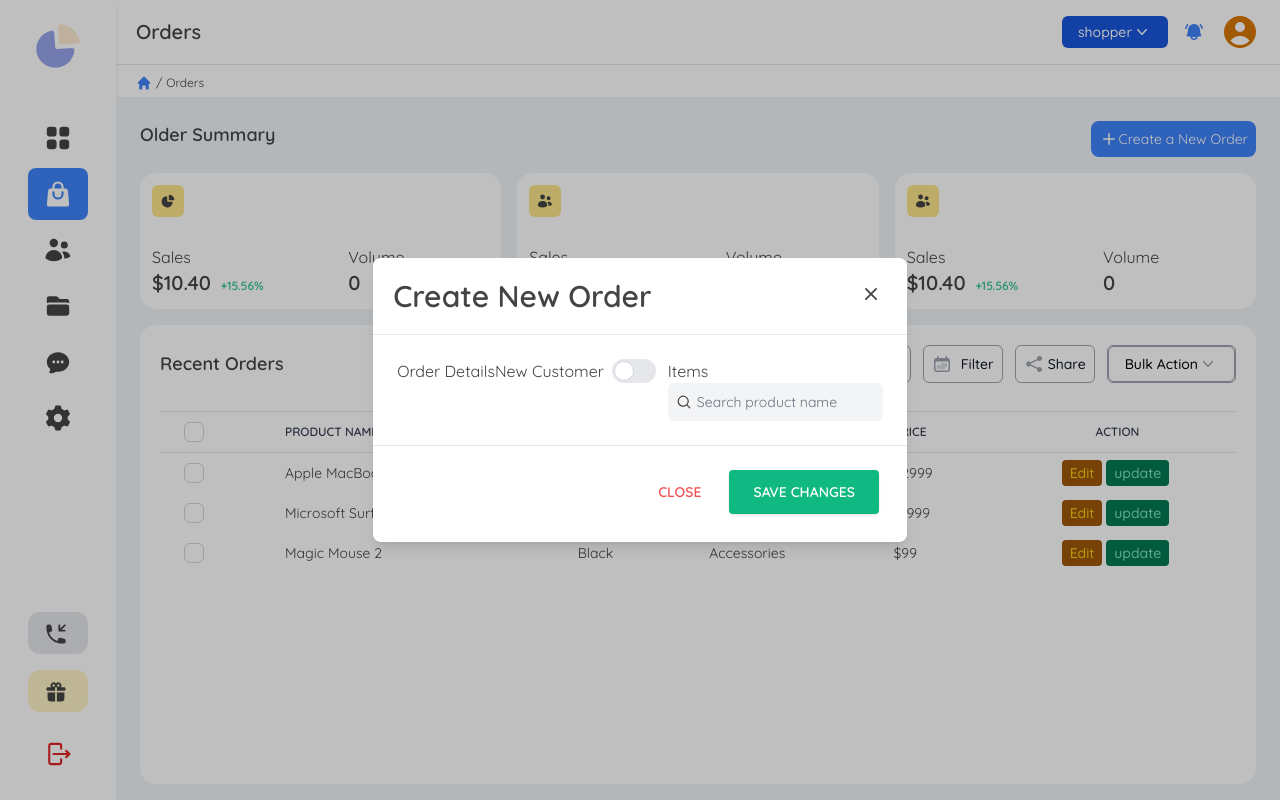
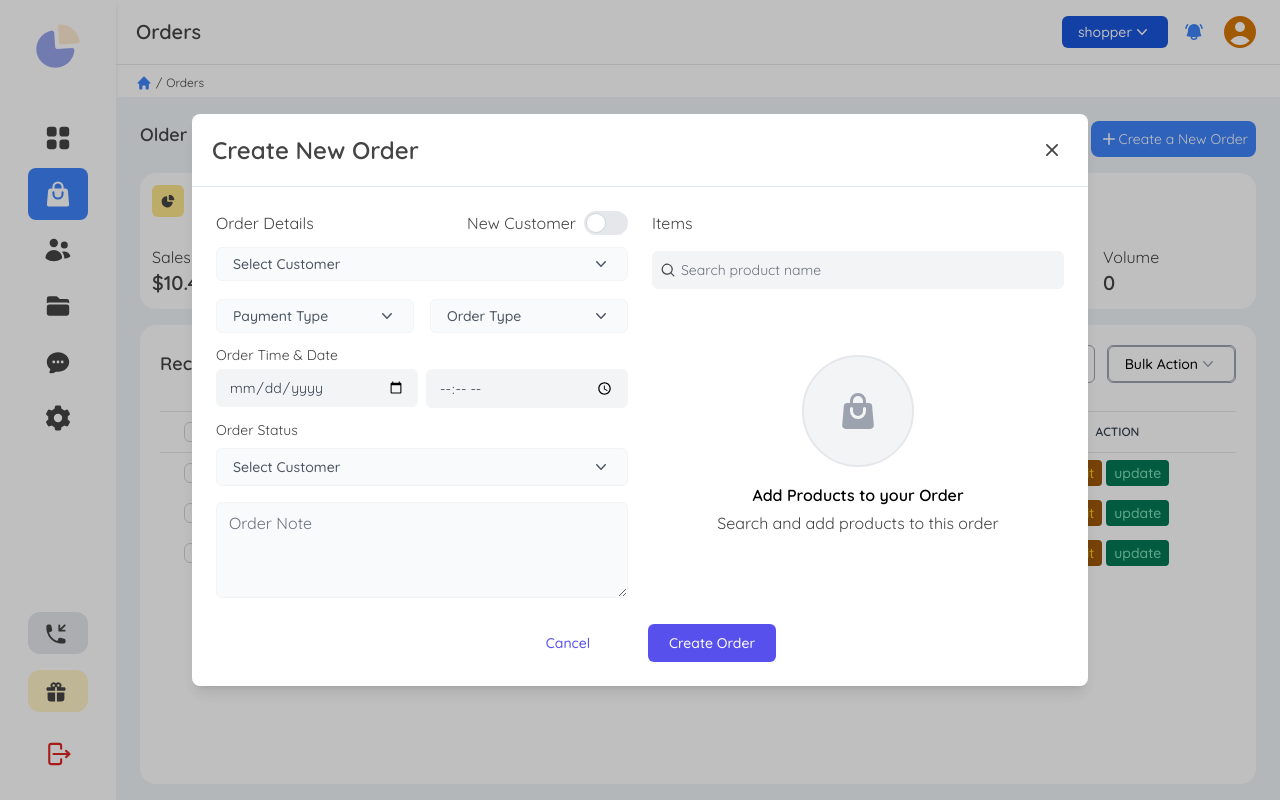
Before and after one commit to Ruan-Rita/Metrix-SaaS, a Next.js app in the folder client/: page /orders in a window 1280 px wide. Both pictures are taken after typing "Sample" into the empty fields and a click on the button "Create a New Order". Built offline with nearby package versions, Linux system fonts and the light colour scheme.

Commit message:
Client: Complete page Order in parts, missing view an order

```diff
--- a/client/components/InfoCard/InfoCard.tsx
+++ b/client/components/InfoCard/InfoCard.tsx
@@ -1,6 +1,6 @@
 import { DOMElement, ReactNode } from "react"
 import { ThemeColorDropDown } from "../../util/Enums"
-import Dropdown from "../core/Dropdown"
+import Dropdown from "../Core/Dropdown"
 
 interface IInfoCard {
     icon?: ReactNode
--- /dev/null
+++ b/client/components/Modais/ModalCreateOrder.tsx
@@ -0,0 +1,79 @@
+import { useState } from 'react'
+import { ShoppingBagIcon } from "@heroicons/react/20/solid";
+import { ThemeColorDropDown } from "../../util/Enums";
+import Dropdown from "../Core/Dropdown";
+import Input from "../Core/Input";
+import ModalBase, { SizeModal } from "../Core/Modal/Modal";
+import { ModalBaseProps, ModalProps } from "../Core/Modal/Typing";
+import SubmitButton from "../Core/Submit";
+import Switch from "../Core/Switch";
+
+export default function ModalCreateOrder({ hasFooter = true, width = SizeModal.MEDIUM, header, close, open, children_header = false, close_button = true }: ModalProps) {
+    const [newCustomer, setNewCustomer] = useState(false)
+    return (
+        <ModalBase hasFooter={hasFooter} width={width} header={header} close={close} open={open} children_header={children_header} close_button={close_button} >
+            <div className="flex justify-between gap-6">
+                <div className="flex-1 flex flex-col">
+                    <div className="flex justify-between">
+                        <h1>Order Details</h1>
+                        <div className="flex content-center">
+                            New Customer
+                            <Switch onChange={(value) => setNewCustomer(value)} />
+                        </div>
+                    </div>
+                    <div className={`${newCustomer ? 'h-40' : 'h-0'} overflow-hidden  transition-all`}>
+                        <Input className="my-3" placeholder="Customer Name" type="text" />
+                        <Input className="mb-4 mt-1" placeholder="Customer E-mail" type="text" />
+                        <div className="flex gap-4">
+                            <Dropdown items={['+12', '+55']} />
+                            <div className="flex-1">
+                                <Input placeholder="12 988437057" type="text" />
+                            </div>
+                        </div>
+                    </div>
+                    <div className={`${newCustomer ? 'h-0' : 'h-11'} transition-all`}>
+                        <Dropdown className="w-full mt-1" theme={ThemeColorDropDown.bgGray} items={['Ruan Rita', 'Joao Maria']} label="Select Customer" />
+                    </div>
+                    <div className="flex justify-between gap-4 mt-4">
+                        <Dropdown className="w-full" theme={ThemeColorDropDown.bgGray} items={['Ruan Rita', 'Joao Maria']} label="Payment Type" />
+                        <Dropdown className="w-full" theme={ThemeColorDropDown.bgGray} items={['Ruan Rita', 'Joao Maria']} label="Order Type" />
+                    </div>
+                    <div className="mt-3">
+                        <h2 className="text-sm">Order Time & Date</h2>
+                        <div className="flex justify-between gap-2 mt-1">
+                            <div className="flex-1">
+                                <Input placeholder="12/12/2020" type="date" />
+                            </div>
+                            <div className="flex-1">
+                                <Input placeholder="12:00 PM" type="time" />
+                            </div>
+                        </div>
+                    </div>
+                    <div className="mt-3">
+                        <h2 className="text-sm">Order Status</h2>
+                        <Dropdown className="w-full py-2" theme={ThemeColorDropDown.bgGray} items={['Pending', 'Complete', 'Processing']} label="Select Customer" />
+                        <textarea className="h-24 max-h-24 min-h-min w-full text-gray-700 bg-gray-50 border border-gray-100 mt-2 rounded-md" placeholder="Order Note"></textarea>
+                    </div>
+                </div>
+                <div className="flex-1 flex flex-col">
+                    <h1 className="mb-4">Items</h1>
+                    <Input type="search" placeholder="Search product name" />
+                    <div className="flex justify-center content-center flex-1">
+                        <div className="flex flex-col justify-center flex-wrap flex-1">
+                            <div className="w-28 h-28 rounded-full border-2 border-gray-200 bg-gray-100 flex justify-center content-center mx-auto">
+                                <ShoppingBagIcon width={40} className="fill-gray-400" />
+                            </div>
+                            <h1 className="text-center mt-4 font-bold text-black">Add Products to your Order</h1>
+                            <p className="text-center my-1">Search and add products to this order</p>
+                        </div>
+                    </div>
+                </div>
+            </div>
+            <div className="flex gap-4 justify-center mt-5">
+                <SubmitButton className="bg-white !text-indigo-600 border border-indigo-600 hover:!bg-gray-100 w-32" label="Cancel" />
+                <SubmitButton className="w-32" label="Create Order" />
+            </div>
+        </ModalBase>
+    )
+
+}
--- a/client/components/core/Dropdown/index.tsx
+++ b/client/components/core/Dropdown/index.tsx
@@ -1,16 +1,16 @@
 import { ChevronDownIcon } from '@heroicons/react/20/solid'
 import { useEffect, useRef, useState } from 'react'
-import { findDOMNode } from 'react-dom'
-import { ThemeColorDropDown } from '../../../util/Enums'
-import SimpleHash from '../../../util/SimpleHash'
+import { DirectionDropDown, ThemeColorDropDown } from '../../../util/Enums'
 interface IDropdown {
     items: any[],
     label?: string,
     onChange?: Function | undefined,
     className?: string
     theme?: ThemeColorDropDown
+    direction?: DirectionDropDown
 }
-export default function Dropdown({ items = [], label, onChange, theme, className }: IDropdown) {
+
+export default function Dropdown({ direction = DirectionDropDown.LEFT, items = [], label, onChange, theme, className }: IDropdown) {
     const [selected, setSelected] = useState(-1)
     const [isActive, setIsActive] = useState(false)
     const dropdownRef: any = useRef()
@@ -43,6 +43,10 @@ export default function Dropdown({ items = [], label, onChange, theme, className
             button: 'text-blue-600 bg-blue-100 hover:bg-blue-300 focus:ring-blue-400 dark:bg-blue-300 dark:hover:bg-blue-400 dark:focus:bg-blue-400',
             icon: 'fill-blue-600'
         },
+        bgGray: {
+            button: 'border border-gray-100 text-gray-600 bg-gray-50 hover:bg-gray-100 focus:ring-gray-400 dark:bg-gray-200 dark:hover:bg-gray-400 dark:focus:bg-gray-400',
+            icon: 'fill-gray-600'
+        },
     }
 
     function renderValue() {
@@ -58,8 +62,8 @@ export default function Dropdown({ items = [], label, onChange, theme, className
                 {renderValue()}
                 <ChevronDownIcon className={`ml-auto w-5 h-5 ${themeColor[theme ? theme : ThemeColorDropDown.default].icon}`} />
             </button>
-            <div className={`${isActive ? '' : 'hidden'} absolute top-1 dropdown-container z-10 w-44 bg-white rounded divide-y divide-gray-100 shadow dark:bg-gray-700 right-0 translate-x-0`}>
-                <ul className="py-1 text-sm text-gray-700 dark:text-gray-200">
+            <div className={`${isActive ? '' : 'hidden'} ${direction === 'left' ? 'left-0' : 'right-0'} absolute top-10 z-10 w-44 bg-white rounded divide-y divide-gray-100 shadow dark:bg-gray-700 translate-x-0`}>
+                <ul className="py-2 text-sm text-gray-700 dark:text-gray-200">
                     {items.map((item, key) => (
                         <li key={key} onClick={() => setSelected(key)}>
                             <span className="block py-2 px-4 hover:bg-gray-100 dark:hover:bg-gray-600 dark:hover:text-white">{item}</span>
--- a/client/components/core/Input/index.tsx
+++ b/client/components/core/Input/index.tsx
@@ -21,7 +21,7 @@ export default function Input({ label, value, type = 'text', ...rest }: IInput)
 
   function getIcon() {
     const styles = {
-      className: "w-4 absolute ml-2 z-10 text-neutral-700"
+      className: "w-4 absolute ml-2 z-20 text-neutral-700"
     }
     const typeIcons = {
       'email': <EnvelopeIcon {...styles} />,
--- a/client/components/core/Modal/Modal.tsx
+++ b/client/components/core/Modal/Modal.tsx
@@ -1,7 +1,13 @@
-import { LockClosedIcon, XMarkIcon } from '@heroicons/react/20/solid';
+import { XMarkIcon } from '@heroicons/react/20/solid';
 import { ModalBaseProps } from './Typing';
 
-export default function ModalBase({ width = '300', header, children, close, open, children_header = false, close_button = true }: ModalBaseProps) {
+export const SizeModal = {
+    BIG: 'max-w-4xl',
+    MEDIUM: 'max-w-2xl',
+    SMALL: 'max-w-sm',
+}
+
+export default function ModalBase({ hasFooter = true, width = SizeModal.MEDIUM, header, children, close, open, children_header = false, close_button = true }: ModalBaseProps) {
     return (
         <>
             {open ? (
@@ -9,11 +15,11 @@ export default function ModalBase({ width = '300', header, children, close, open
                     <div
                         className={`justify-center items-center flex overflow-x-hidden overflow-y-auto fixed inset-0 z-50 outline-none focus:outline-none`}
                     >
-                        <div className="relative w-auto my-6 mx-auto max-w-3xl">
-                            <div className={`border-0 rounded-lg shadow-lg relative flex flex-col bg-white outline-none focus:outline-none w-[${width}px]`}>
+                        <div className="relative flex my-6 mx-auto w-full">
+                            <div className={`border-0 flex-1 rounded-lg shadow-lg relative flex flex-col bg-white outline-none focus:outline-none w-full ${width} mx-auto`}>
                                 {children_header ? children_header : (
                                     <div className="flex items-start justify-between p-5 border-b border-solid border-slate-200 rounded-t">
-                                        <h3 className="text-3xl font-semibold">
+                                        <h3 className="text-2xl font-semibold">
                                             {header}
                                         </h3>
                                         <button
@@ -29,8 +35,8 @@ export default function ModalBase({ width = '300', header, children, close, open
                                 <div className="relative p-6 flex-auto">
                                     {children}
                                 </div>
+                                {hasFooter ? (
                                     <div className="flex items-center justify-end p-6 border-t border-solid border-slate-200 rounded-b">
-
                                         {close_button ?
                                             <button
                                                 className="text-red-500 background-transparent font-bold uppercase px-6 py-2 text-sm outline-none focus:outline-none mr-1 mb-1 ease-linear transition-all duration-150"
@@ -46,6 +52,7 @@ export default function ModalBase({ width = '300', header, children, close, open
                                             Save Changes
                                         </button>
                                     </div>
+                                ) : null}
                             </div>
                         </div>
                     </div>
--- /dev/null
+++ b/client/components/core/Switch/index.tsx
@@ -0,0 +1,12 @@
+interface ISwitch {
+    onChange: (value: boolean) => void
+}
+export default function Switch({ onChange }: ISwitch) {
+    return (
+        <label className="ml-2 mb-1 h-fit relative block items-center cursor-pointer">
+            <input onChange={(e) => onChange(e.target.checked)} type="checkbox" value="" className="sr-only peer" />
+            <div className="w-11 h-6 bg-gray-200 peer-focus:outline-none peer-focus:ring-4 peer-focus:ring-blue-300 dark:peer-focus:ring-blue-800 rounded-full peer dark:bg-gray-700 peer-checked:after:translate-x-full peer-checked:after:border-white after:content-[''] after:absolute after:top-[2px] after:left-[2px] after:bg-white after:border-gray-300 after:border after:rounded-full after:h-5 after:w-5 after:transition-all dark:border-gray-600 peer-checked:bg-blue-600"></div>
+            {/* <span className="ml-3 text-sm font-medium text-gray-900 dark:text-gray-300"></span> */}
+        </label>
+    )
+}
--- a/client/pages/orders/index.tsx
+++ b/client/pages/orders/index.tsx
@@ -1,14 +1,16 @@
 import { useState, useRef } from 'react'
 import { CalendarDaysIcon, CalendarIcon, ChartPieIcon, FunnelIcon, PlusIcon, ShareIcon, ShoppingBagIcon, UsersIcon } from "@heroicons/react/20/solid";
-import Dropdown from "../../components/core/Dropdown";
-import Input from "../../components/core/Input";
-import ModalBase from "../../components/core/Modal/Modal";
-import SubmitButton from "../../components/core/Submit";
-import TableBase from "../../components/core/TableBase";
 import InfoCard from "../../components/InfoCard/InfoCard";
 import MainTemplate from "../../components/Templates/Main";
-import { ThemeColorDropDown } from "../../util/Enums";
-import PopoverFilter from './Filters/PopoverFilter';
+import { DirectionDropDown, ThemeColorDropDown } from "../../util/Enums";
+import PopoverFilter from '../../components/Filters/PopoverFilter';
+import Switch from '../../components/Core/Switch';
+import Input from '../../components/Core/Input';
+import SubmitButton from '../../components/Core/Submit';
+import Dropdown from '../../components/Core/Dropdown';
+import TableBase from '../../components/Core/TableBase';
+import ModalBase, { SizeModal } from '../../components/Core/Modal/Modal';
+import ModalCreateOrder from '../../components/Modais/ModalCreateOrder';
 
 export default function Home() {
   const [openPopoverFilter, setOpenPopoverFilter] = useState(false)
@@ -45,23 +47,23 @@ export default function Home() {
           <Input type="search" placeholder="Search" className="border border-gray-300 bg-white" />
         </div>
         <div className="relative" ref={popoverRef}>
-          <SubmitButton onClick={() => setOpenPopoverFilter(!openPopoverFilter)} className="mx-2 w-20 flex justify-between border-solid !border-gray-400 bg-white !text-gray-900">
-            <FunnelIcon className="fill-gray-400" width={20} /> Filter
+          <SubmitButton onClick={() => setOpenPopoverFilter(!openPopoverFilter)} className="mx-2 w-20 flex justify-between border-solid !border-gray-400 bg-white !text-gray-900  hover:!text-white hover:!fill-white hover:!border-white fill-gray-400">
+            <FunnelIcon className="fill-inherit" width={20} /> Filter
           </SubmitButton>
           <PopoverFilter setIsActive={setOpenPopoverFilter} show={openPopoverFilter} popoverRef={popoverRef} />
         </div>
         <div className="relative" ref={popoverDateRef}>
-          <SubmitButton onClick={() => setOpenPopoverFilterDate(!openPopoverFilterDate)} className="mr-2 w-20 flex justify-between border-solid !border-gray-400 bg-white !text-gray-900">
-            <CalendarDaysIcon className="fill-gray-400" width={20} /> Filter
+          <SubmitButton onClick={() => setOpenPopoverFilterDate(!openPopoverFilterDate)} className="mr-2 w-20 flex justify-between border-solid !border-gray-400 bg-white !text-gray-900  hover:!text-white hover:!fill-white hover:!border-white fill-gray-400">
+            <CalendarDaysIcon className="fill-inherit" width={20} /> Filter
           </SubmitButton>
           <PopoverFilter popoverRef={popoverDateRef} setIsActive={setOpenPopoverFilterDate} show={openPopoverFilterDate} />
         </div>
         <div className="relative">
-          <SubmitButton onClick={() => setOpenModal(!openModal)} className="mr-2 w-20 flex justify-between border-solid !border-gray-400 bg-white !text-gray-900">
-            <ShareIcon className="fill-gray-400" width={20} /> Share
+          <SubmitButton onClick={() => setOpenModal(!openModal)} className="mr-2 w-20 flex justify-between border-solid !border-gray-400 bg-white !text-gray-900 hover:!text-white hover:!fill-white hover:!border-white fill-gray-400">
+            <ShareIcon className="fill-inherit" width={20} /> Share
           </SubmitButton>
         </div>
-        <Dropdown className="border rounded-md !border-gray-400 bg-white" theme={ThemeColorDropDown.bgWhite} items={['item 1', 'item 2', 'item 3']} label={'Bulk Action'} />
+        <Dropdown direction={DirectionDropDown.RIGHT} className="border rounded-md !border-gray-400 bg-white" theme={ThemeColorDropDown.bgWhite} items={['item 1', 'item 2', 'item 3']} label={'Bulk Action'} />
       </div>
     )
   }
@@ -138,28 +140,7 @@ export default function Home() {
           won’t do anything. I was taught I could do everything.
         </p>
       </ModalBase>
-      <ModalBase width='600' header="Create New Order" close={() => setOpenModalOrder(false)} open={openModalOrder}>
-        <div className="flex">
-          <div className="flex  justify-between">
-            <h1>Order Details</h1>
-            <div className="flex content-center">
-              New Customer
-              <label className="ml-2 h-fit relative inline-flex items-center cursor-pointer">
-                <input type="checkbox" value="" className="sr-only peer" />
-                <div className="w-11 h-6 bg-gray-200 peer-focus:outline-none peer-focus:ring-4 peer-focus:ring-blue-300 dark:peer-focus:ring-blue-800 rounded-full peer dark:bg-gray-700 peer-checked:after:translate-x-full peer-checked:after:border-white after:content-[''] after:absolute after:top-[2px] after:left-[2px] after:bg-white after:border-gray-300 after:border after:rounded-full after:h-5 after:w-5 after:transition-all dark:border-gray-600 peer-checked:bg-blue-600"></div>
-                <span className="ml-3 text-sm font-medium text-gray-900 dark:text-gray-300"></span>
-              </label>
-            </div>
-          </div>
-          <div>
-            <h1>Items</h1>
-            <Input type="search" placeholder="Search product name" />
-            <div>
-
-            </div>
-          </div>
-        </div>
-      </ModalBase>
+      <ModalCreateOrder hasFooter={false} width={SizeModal.BIG} header="Create New Order" close={() => setOpenModalOrder(false)} open={openModalOrder} />
     </MainTemplate >
   )
 }
--- a/client/util/Enums.ts
+++ b/client/util/Enums.ts
@@ -22,5 +22,11 @@ export const StatusProductColorsBg = {
 export enum ThemeColorDropDown {
     default = 'default',
     bgWhite = 'bgWhite',
-    bgBlueGray = 'bgBlueGray'
+    bgBlueGray = 'bgBlueGray',
+    bgGray = 'bgGray'
 }
+
+export enum DirectionDropDown {
+    LEFT = 'left',
+    RIGHT = 'right'
+}
```
Also changed, not shown: client/components/Filters/PopoverFilter.tsx (renamed from client/pages/orders/Filters/PopoverFilter.tsx, +6 -6 lines), client/components/Header/index.tsx (+5 -5 lines), client/components/core/Modal/Typing.d.ts (+10 -5 lines). Lines whose indentation alone changed are shown as unchanged.
